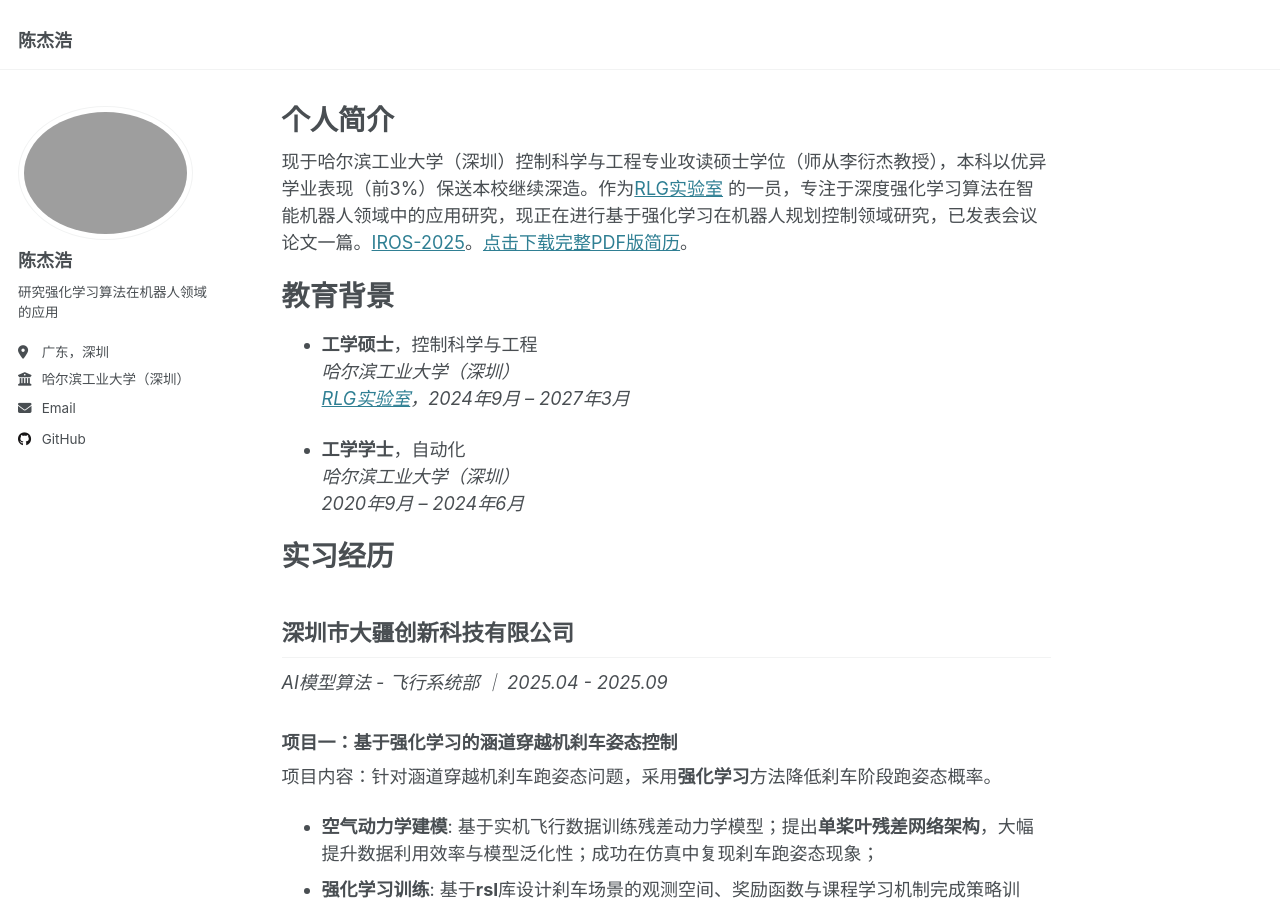
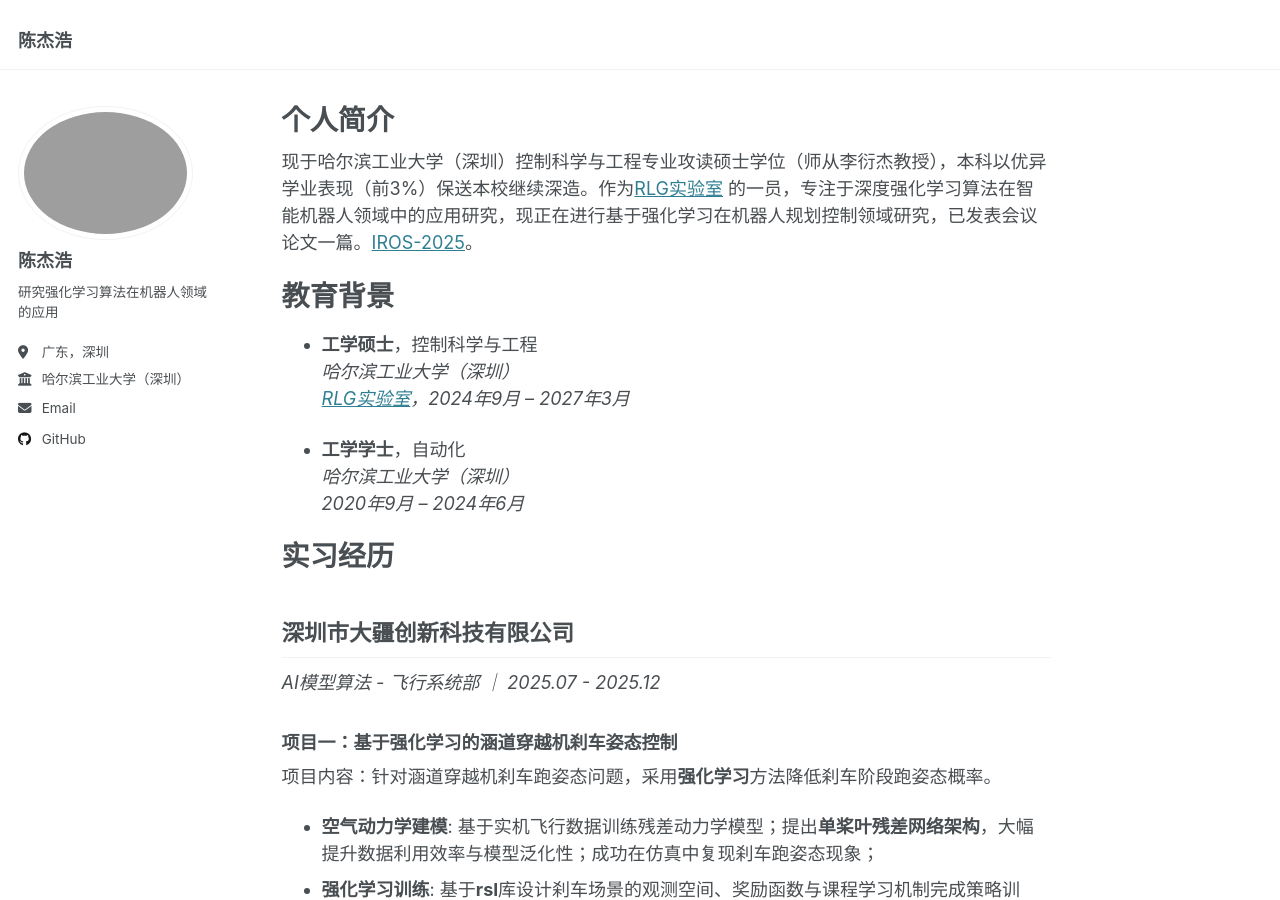
Before and after one commit to HITSZcjh/HITSZcjh.github.io, a Jekyll site: the page built from _pages/about.md, in a window 1280 px wide and 900 px high. Built offline with Jekyll 4.4.1, drawn with Linux system fonts in a browser that asks for light colours.

Commit message:
Update about.md

```diff
--- a/_pages/about.md
+++ b/_pages/about.md
@@ -7,7 +7,7 @@ redirect_from:
   - /about.html
 ---
 
-现于哈尔滨工业大学（深圳）控制科学与工程专业攻读硕士学位（师从李衍杰教授），本科以优异学业表现（前3%）保送本校继续深造。作为[RLG实验室](https://www.rlg-hitsz.net) 的一员，专注于深度强化学习算法在智能机器人领域中的应用研究，现正在进行基于强化学习在机器人规划控制领域研究，已发表会议论文一篇。[IROS-2025](https://arxiv.org/abs/2503.02649)。[点击下载完整PDF版简历](https://hitszcjh.github.io/files/cv.pdf)。
+现于哈尔滨工业大学（深圳）控制科学与工程专业攻读硕士学位（师从李衍杰教授），本科以优异学业表现（前3%）保送本校继续深造。作为[RLG实验室](https://www.rlg-hitsz.net) 的一员，专注于深度强化学习算法在智能机器人领域中的应用研究，现正在进行基于强化学习在机器人规划控制领域研究，已发表会议论文一篇。[IROS-2025](https://arxiv.org/abs/2503.02649)。
 
 教育背景
 ======
@@ -23,7 +23,7 @@ redirect_from:
 ======
 
 ## 深圳市大疆创新科技有限公司
-*AI模型算法 - 飞行系统部 ｜ 2025.04 - 2025.09*
+*AI模型算法 - 飞行系统部 ｜ 2025.07 - 2025.12*
 ### 项目一：基于强化学习的涵道穿越机刹车姿态控制
 项目内容：针对涵道穿越机刹车跑姿态问题，采用**强化学习**方法降低刹车阶段跑姿态概率。
 - **空气动力学建模**: 基于实机飞行数据训练残差动力学模型；提出**单桨叶残差网络架构**，大幅提升数据利用效率与模型泛化性；成功在仿真中复现刹车跑姿态现象；
```
